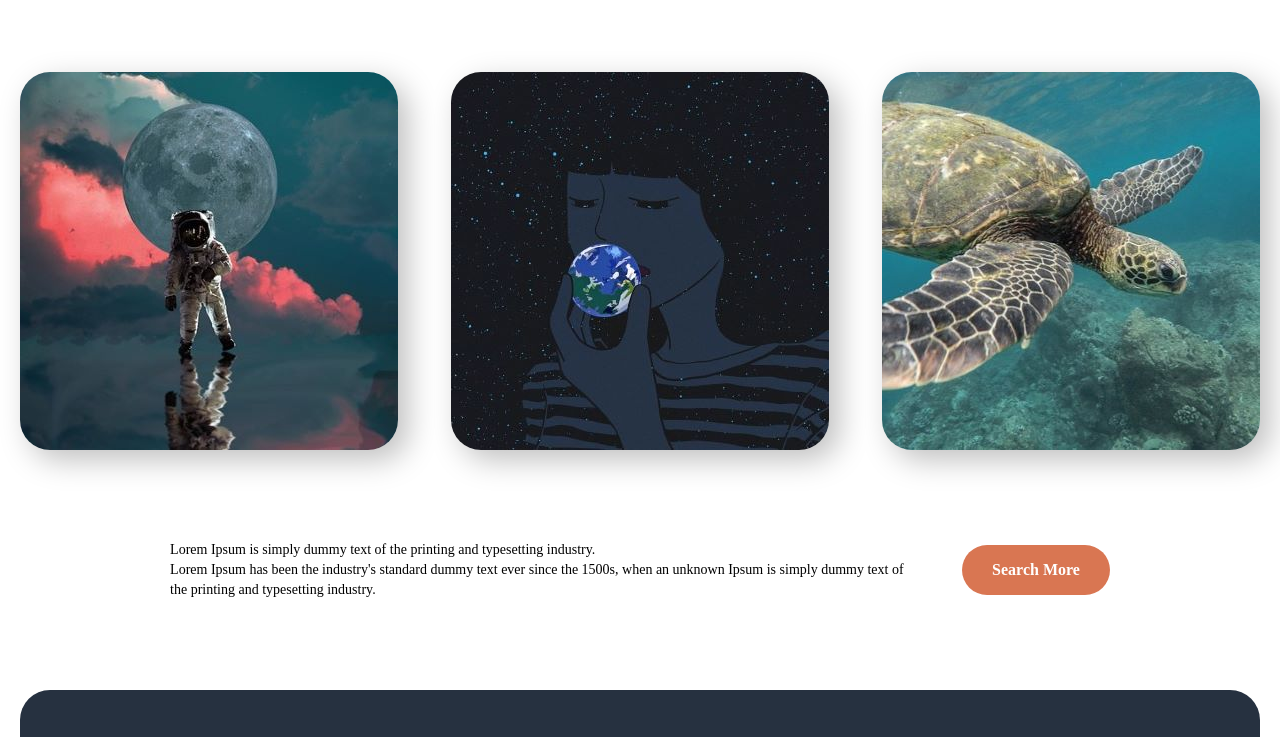
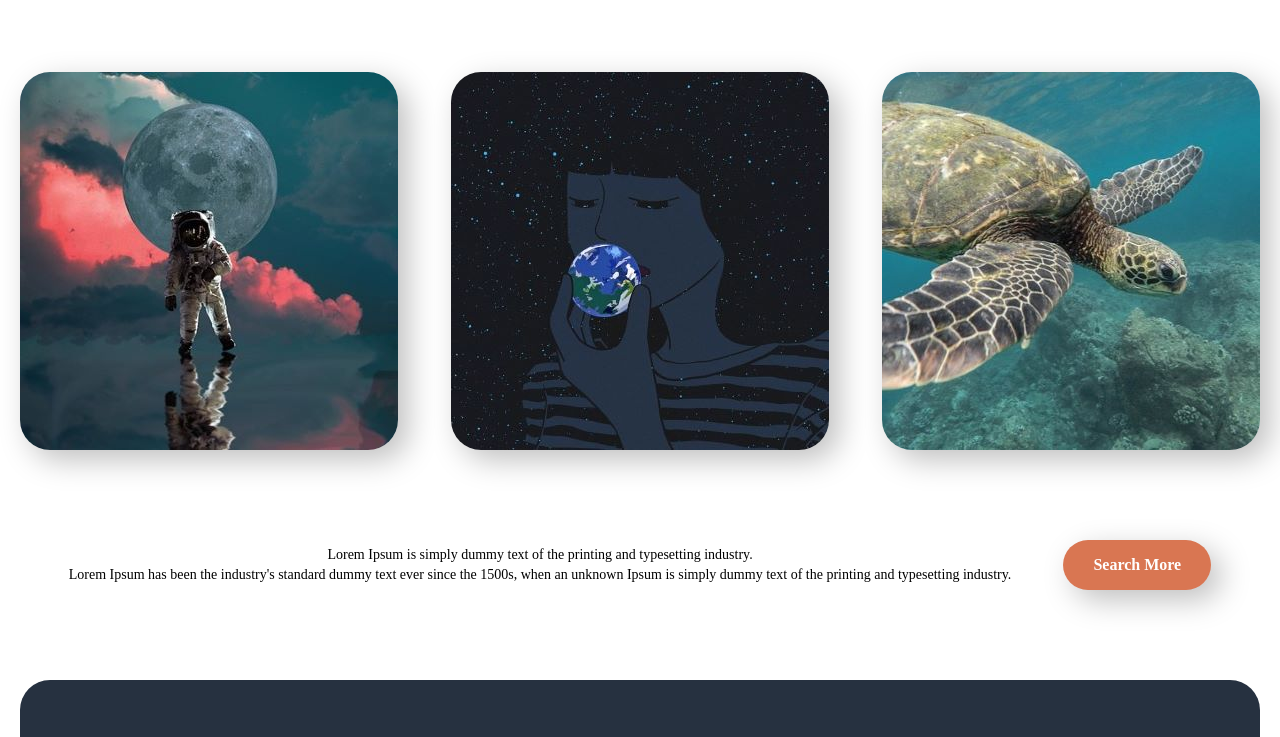
Before and after one commit to hyeonbinnn/my-company, a React (Create React App) app: page / in a window 1280 px wide. Shown: the part 1593-2330 px from the top of the page. Built offline with nearby package versions, Linux system fonts and the light colour scheme.

Commit message:
fix: 미디어쿼리 관련 스타일 적용 방식 변경경

```diff
--- a/src/components/Header/ServicesHeader.jsx
+++ b/src/components/Header/ServicesHeader.jsx
@@ -19,7 +19,4 @@ export const CustomHeader = styled(Header)``;
 
 export const CustomContainer = styled(Container)`
   padding: 20px 0 170px;
-
-  @media screen and (min-width: 375px) and (max-width: 1000px) {
-  }
 `;
--- a/src/components/Main/HomeMain.jsx
+++ b/src/components/Main/HomeMain.jsx
@@ -44,7 +44,7 @@ const HomeMain = () => {
           </li>
         </ul>
 
-        <S.Services>
+        <S.Post>
           <p>
             Lorem Ipsum is simply dummy text of the printing and typesetting industry.
             <br />
@@ -52,9 +52,9 @@ const HomeMain = () => {
             unknown Ipsum is simply dummy text of the printing and typesetting industry.
           </p>
           <button className="common-button">
-            <Link to="#services">Search More</Link>
+            <Link to="/services">Search More</Link>
           </button>
-        </S.Services>
+        </S.Post>
       </S.Section2>
       <S.Subscribe>
         <S.SubBox>
--- a/src/components/Main/HomeMain.style.jsx
+++ b/src/components/Main/HomeMain.style.jsx
@@ -8,46 +8,47 @@ export const CustomMain = styled(Main)`
 
 export const Section1 = styled.section``;
 
+const mediaQuery = {
+  mobile: 'screen and (min-width: 375px) and (max-width: 1000px)',
+};
+
 export const Figure = styled.figure`
   display: flex;
   align-items: center;
   gap: 110px;
 
-  @media screen and (min-width: 375px) and (max-width: 1000px) {
-    flex-direction: column;
-    gap: 40px;
-  }
-
   img {
     box-shadow: 10px 10px 30px rgba(0, 0, 0, 0.25);
     border-radius: 30px;
-
-    @media screen and (min-width: 375px) and (max-width: 1000px) {
-      max-width: 326px;
-    }
   }
 
   figcaption {
-    @media screen and (min-width: 375px) and (max-width: 1000px) {
-      text-align: center;
-    }
     h2 {
       margin-bottom: 30px;
       font-weight: 700;
       font-size: 36px;
       line-height: 45px;
+    }
+    p {
+      font-size: 14px;
+      line-height: 18px;
+    }
+  }
 
-      @media screen and (min-width: 375px) and (max-width: 1000px) {
+  @media ${mediaQuery.mobile} {
+    flex-direction: column;
+    gap: 40px;
+
+    img {
+      max-width: 326px;
+    }
+
+    figcaption {
+      text-align: center;
+      h2 {
         font-size: 24px;
         line-height: 30px;
         margin-bottom: 20px;
-      }
-    }
-
-    p {
-      @media screen and (min-width: 375px) and (max-width: 1000px) {
-        font-size: 14px;
-        line-height: 18px;
       }
     }
   }
@@ -56,10 +57,6 @@ export const Figure = styled.figure`
 export const Section2 = styled.section`
   margin: 120px 0 90px;
 
-  @media screen and (min-width: 375px) and (max-width: 1000px) {
-    margin: 60px 0 50px;
-  }
-
   h2 {
     margin-bottom: 40px;
     font-weight: 700;
@@ -67,11 +64,6 @@ export const Section2 = styled.section`
     line-height: 60px;
     color: #d97652;
     text-align: center;
-
-    @media screen and (min-width: 375px) and (max-width: 1000px) {
-      font-size: 24px;
-      line-height: 30px;
-    }
   }
 
   p {
@@ -82,59 +74,63 @@ export const Section2 = styled.section`
     }
   }
 
-  br {
-    @media screen and (min-width: 375px) and (max-width: 1000px) {
-      display: none;
-    }
-  }
-
   ul {
     display: flex;
     justify-content: space-between;
     gap: 20px;
     margin: 88px 0 90px;
+  }
 
-    @media screen and (min-width: 375px) and (max-width: 1000px) {
+  button {
+    overflow: hidden;
+    box-shadow: 10px 10px 30px rgba(0, 0, 0, 0.25);
+    border-radius: 30px;
+    cursor: pointer;
+  }
+
+  @media ${mediaQuery.mobile} {
+    margin: 60px 0 50px;
+
+    h2 {
+      font-size: 24px;
+      line-height: 30px;
+    }
+
+    br {
+      display: none;
+    }
+
+    ul {
       overflow: scroll;
       padding-bottom: 20px;
       margin: 40px -20px 60px 0;
       -webkit-overflow-scrolling: touch;
-    }
-
-    li {
-      @media screen and (min-width: 375px) and (max-width: 1000px) {
+      li {
         flex-shrink: 0;
       }
     }
 
     button {
-      overflow: hidden;
-      box-shadow: 10px 10px 30px rgba(0, 0, 0, 0.25);
-      border-radius: 30px;
-      cursor: pointer;
-
-      @media screen and (min-width: 375px) and (max-width: 1000px) {
-        max-width: 260px;
-        box-shadow: 10px 10px 10px rgba(0, 0, 0, 0.15);
-      }
+      max-width: 260px;
+      box-shadow: 10px 10px 10px rgba(0, 0, 0, 0.15);
     }
   }
 `;
 
-export const Services = styled.div`
+export const Post = styled.div`
   display: flex;
   justify-content: center;
   align-items: center;
   gap: 52px;
 
-  @media screen and (min-width: 375px) and (max-width: 1000px) {
+  @media ${mediaQuery.mobile} {
     flex-direction: column;
     align-items: end;
-  }
 
-  p {
-    max-width: 740px;
-    text-align: left;
+    p {
+      max-width: 740px;
+      text-align: left;
+    }
   }
 `;
 
@@ -149,7 +145,7 @@ export const Subscribe = styled.article`
   background-color: #263140;
   color: #fff;
 
-  @media screen and (min-width: 375px) and (max-width: 1000px) {
+  @media ${mediaQuery.mobile} {
     flex-direction: column;
     gap: 30px;
   }
@@ -162,7 +158,7 @@ export const SubBox = styled.div`
     font-size: 36px;
     line-height: 45px;
 
-    @media screen and (min-width: 375px) and (max-width: 1000px) {
+    @media ${mediaQuery.mobile} {
       margin-bottom: 20px;
       font-size: 24px;
       line-height: 30px;
@@ -185,7 +181,7 @@ export const Form = styled.form`
     background-image: url(${mail});
     z-index: 1;
 
-    @media screen and (min-width: 375px) and (max-width: 1000px) {
+    @media ${mediaQuery.mobile} {
       width: 16px;
       height: 14px;
       left: 17px;
@@ -204,14 +200,14 @@ export const Input = styled.input`
   border: none;
   box-sizing: border-box;
 
-  @media screen and (min-width: 375px) and (max-width: 1000px) {
-    padding: 12px 48px;
-    font-size: 12px;
-  }
-
   &:focus-visible {
     outline: 2px solid lightblue;
     outline-offset: 3px;
+  }
+
+  @media ${mediaQuery.mobile} {
+    padding: 12px 48px;
+    font-size: 12px;
   }
 `;
 
@@ -221,7 +217,7 @@ export const Button = styled.button`
   top: 50%;
   transform: translateY(-50%);
 
-  @media screen and (min-width: 375px) and (max-width: 1000px) {
+  @media ${mediaQuery.mobile} {
     position: static;
     transform: none;
     float: right;
--- a/src/components/Main/ServicesMain.style.jsx
+++ b/src/components/Main/ServicesMain.style.jsx
@@ -26,6 +26,12 @@ export const H2 = styled.h2`
     padding-left: 15px;
   }
 
+  span {
+    display: block;
+    margin: 30px 0;
+    font-size: 25px;
+  }
+
   @media ${mediaQuery.mobile} {
     img {
       width: 35px;
@@ -36,14 +42,7 @@ export const H2 = styled.h2`
       line-height: 30px;
       padding-left: 10px;
     }
-  }
-
-  span {
-    display: block;
-    margin: 30px 0;
-    font-size: 25px;
-
-    @media screen and (min-width: 375px) and (max-width: 1000px) {
+    span {
       font-size: 20px;
     }
   }
```
